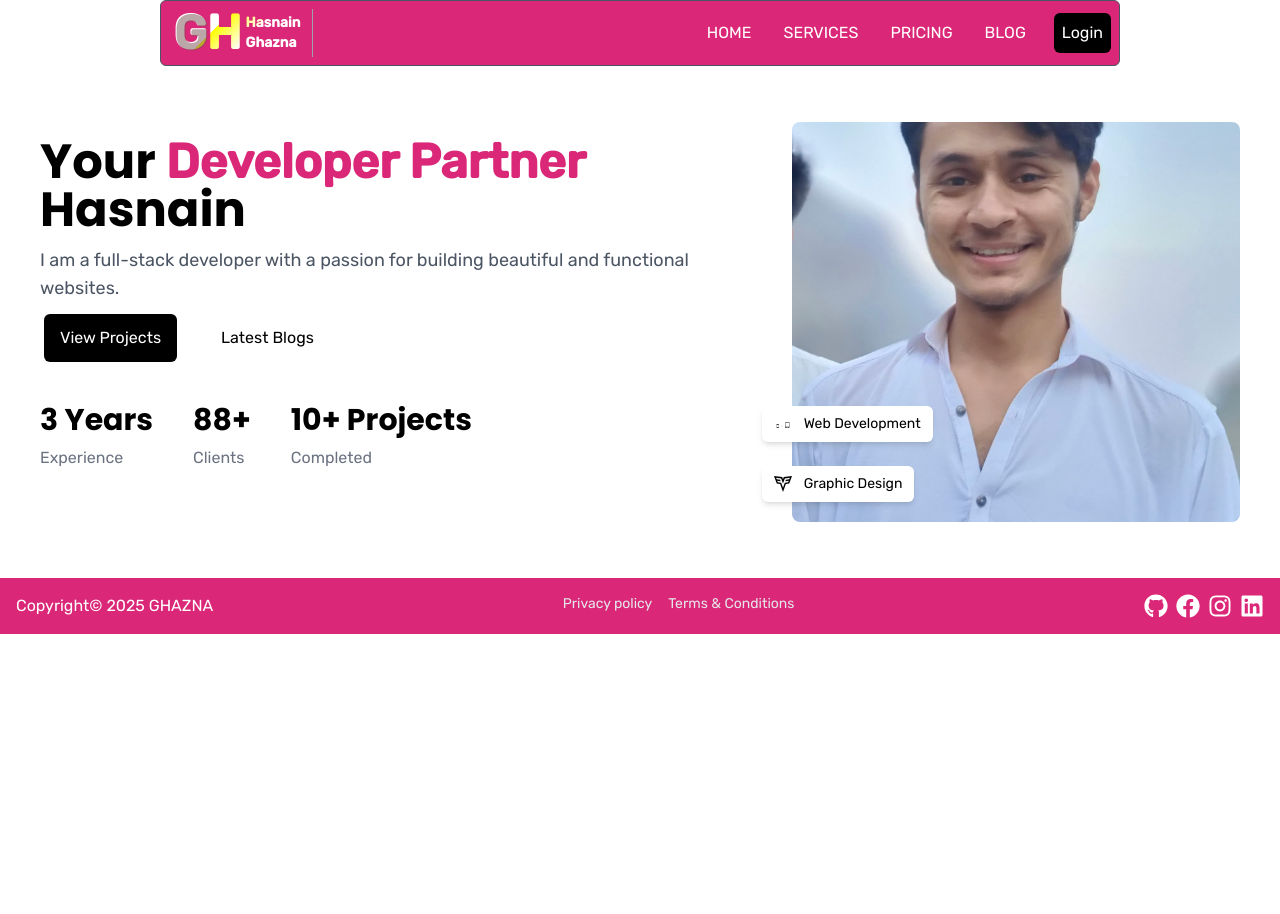
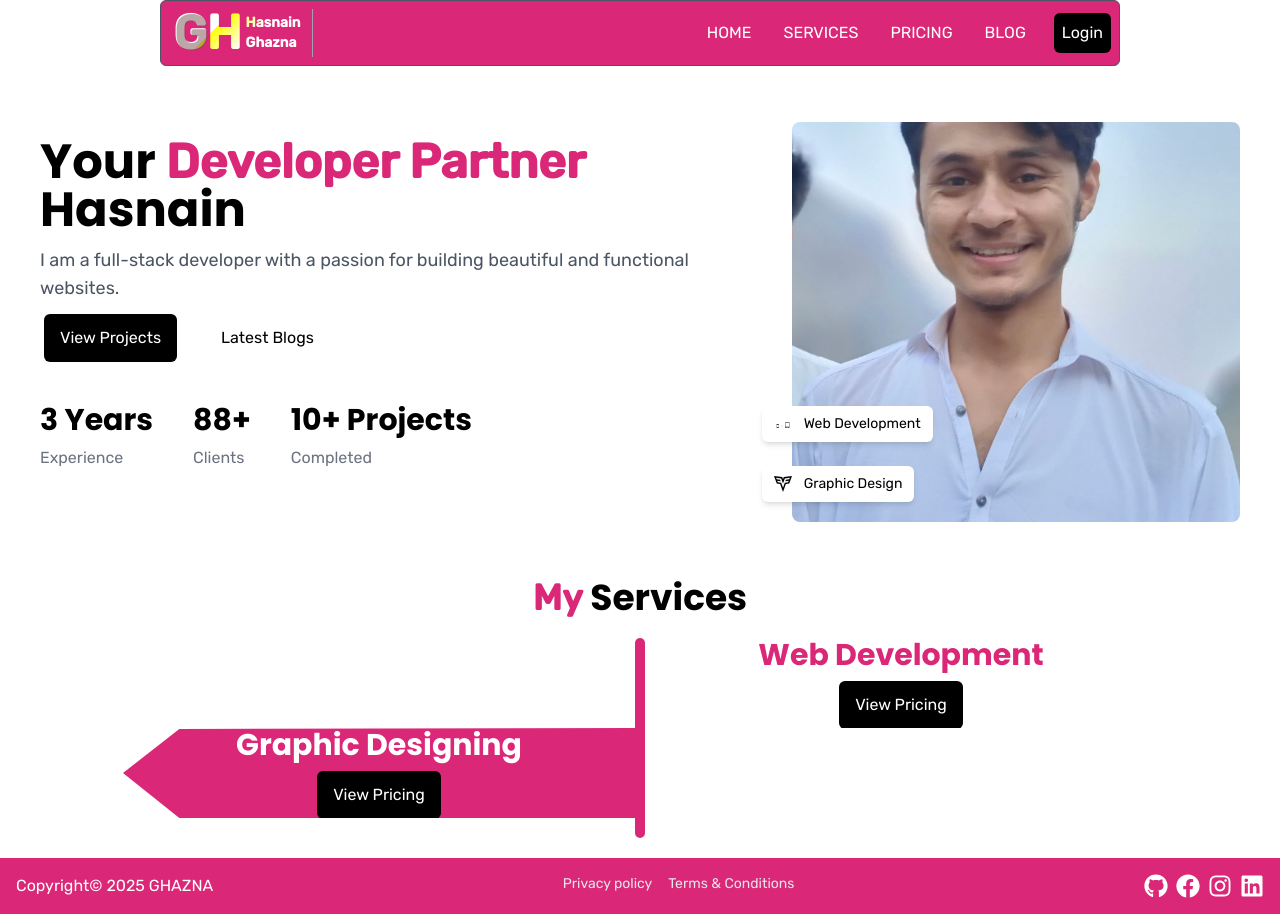
Before and after one commit to mhgkhan/ghazna, a Next.js app: page / in a window 1280 px wide. Before the commit the page ends 800 px from the top, so only its background shows below. Built offline with nearby package versions, Linux system fonts and the light colour scheme.

Commit message:
chore: Add services section with styling adjustments for improved layout

```diff
--- a/src/app/globals.css
+++ b/src/app/globals.css
@@ -37,3 +37,12 @@ h6 {
   -webkit-text-fill-color: transparent;
   font-weight: bolder;
 }
+
+
+.right-item-services{
+  clip-path: polygon(0% 0%, 89% 0, 100% 50%, 89% 100%, 0% 100%);
+}
+
+.left-item-services{
+  clip-path: polygon(11% 1%, 100% 0%, 100% 100%, 11% 100%, 0% 50%) !important;
+}
--- a/src/app/page.js
+++ b/src/app/page.js
@@ -57,6 +57,38 @@ export default function Home() {
           </div>
         </div>
       </section>
+
+      {/* services section  */}
+      <section className="my-5 w-full">
+        <div className="container mx-auto">
+          <h2 className="text-4xl text-center mx-auto font-bold"><span className="text-pink-600">My</span> Services</h2>
+          <div className="my-5 flex items-start justify-center md:flex-row flex-col-reverse md:my-5 md:h-[200px] md:gap-0">
+            <div className="left-services md:w-[40%] w-full">
+            <div className="w-full left-item-services md:mt-[90px] mt-4 h-[90px] bg-pink-600 p-2 flex items-center justify-center flex-col gap-2">
+                <h3 className="lg:text-3xl md:text-2xl text-center font-bold text-white">Graphic Designing </h3>
+                {/* <p className="text-gray-200  text-center w-full p-2 my-1">
+                  Lorem ipsum, dolor sit amet consectetur adipisicing elit. Ullam non alias ut a veritatis itaque libero reiciendis voluptas eius eaque.
+                </p> */}
+                <Link href="#contact" className="mx-auto  btn md:px-4 px-3 py-3 rounded-md text-center hover:underline dark:bg-white dark:text-black bg-black text-white active:border active:border-2 dark:active:border-black border-white active:border-dotted">View Pricing</Link>
+              </div>
+            </div>
+
+            <div className="md:flex hidden center-line w-[10px] rounded-full bg-pink-600 h-full"></div>
+
+            <div className="right-services md:w-[40%] w-full ">
+              <div className="w-full h-[90px] right-item-services bg-white p-2 flex items-center justify-center flex-col gap-2">
+                <h3 className="lg:text-3xl md:text-2xl text-center font-bold text-pink-600">Web Development </h3>
+                {/* <p className="text-gray-500 text-center w-full p-2 my-1">
+                  Lorem ipsum, dolor sit amet consectetur adipisicing elit. Ullam non alias ut a veritatis itaque libero reiciendis voluptas eius eaque.
+                </p> */}
+                <Link href="#contact" className="mx-auto  btn md:px-4 px-3 py-3 rounded-md text-center hover:underline dark:bg-white dark:text-black bg-black text-white active:border active:border-2 dark:active:border-black border-white active:border-dotted">View Pricing</Link>
+              </div>
+            </div>
+          </div>
+
+        </div>
+      </section>
+
     </div>
   );
 }
```
